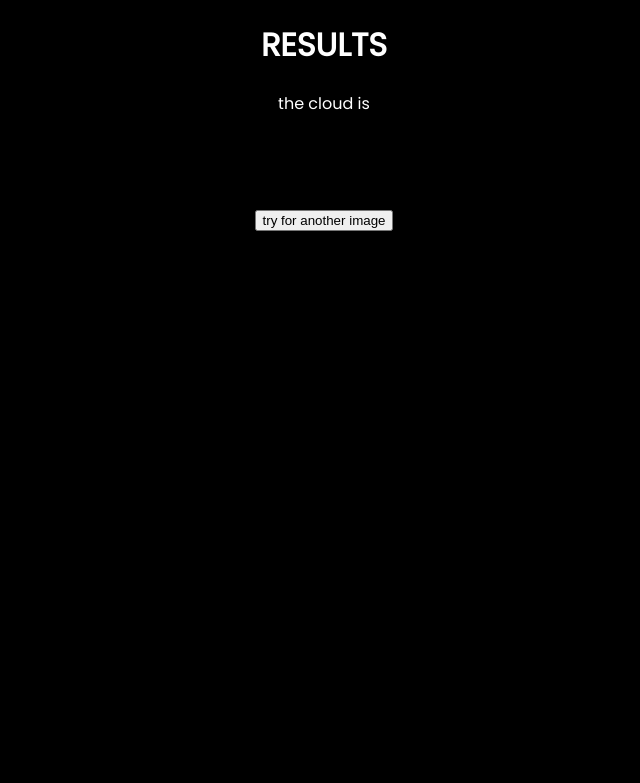
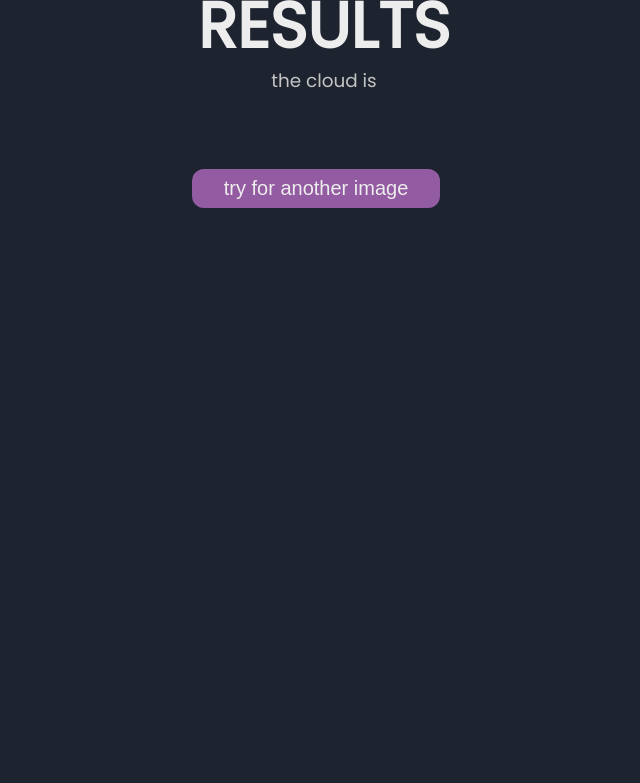
Before and after one commit to shrutixyz/cloudees, a Flask app: page /result in a window 1280 px wide. Shown: the top 783 px of the page, without its empty margins (316-956 px from the left). Run offline with Flask 2, Linux system fonts and the light colour scheme.

Commit message:
landing page

```diff
--- a/API_and_Web_Interface/static/style/style.css
+++ b/API_and_Web_Interface/static/style/style.css
@@ -1,7 +1,81 @@
 @import url(https://fonts.googleapis.com/css?family=Poppins);
 
+*{
+    margin:0;
+    padding: 0;
+    box-sizing: border-box;
+}
+
+:root {
+    --clr-bg: #1D242F;
+    --clr-light-bg: #2A3341;
+    --clr-font: #EEEDED;
+    --clr-accent: #935BA2;
+    --clr-polaroid: #F9F9F9;
+}
+
 body{
-    color: white;
-    background-color: black;
+    color: var(--clr-font);
+    background-color: var(--clr-bg);
     font-family: 'Poppins';
+    margin: -1rem 2rem;
+    height: 100vh;
+    overflow: hidden;
 }
+
+nav {
+    display: flex;
+    justify-content: start;
+    align-items: center;
+}
+
+nav h6 {
+    margin-top: 0.5rem;
+    font-size: 1rem;
+    font-weight: 400;
+}
+
+
+.container {
+    display: flex;
+    justify-content: space-between;
+    align-items: center;
+}
+
+h1 {
+    font-size: 4rem;
+    line-height: 1.3;
+}
+
+p {
+    color: #c4c4c4;
+    font-size: 1.15rem;
+}
+
+.left p {
+    margin-top: 0.75rem;
+}
+
+button {
+    background-color: var(--clr-accent);
+    border: none;
+    padding: 0.5rem 2rem;
+    color: var(--clr-font);
+    font-size: 1.25rem;
+    margin-right: 1rem;
+    border-radius: 0.75rem;
+}
+
+.dark {
+    background-color: var(--clr-light-bg);
+}
+
+.right {
+    object-fit: contain;
+}
+
+.left {
+    margin-top: -10rem;
+    width: 40%;
+
+}
```
Also changed, not shown: API_and_Web_Interface/templates/index.html (+19 -4 lines), API_and_Web_Interface/static/assets/logo.png (added), API_and_Web_Interface/static/assets/side.svg (added).
